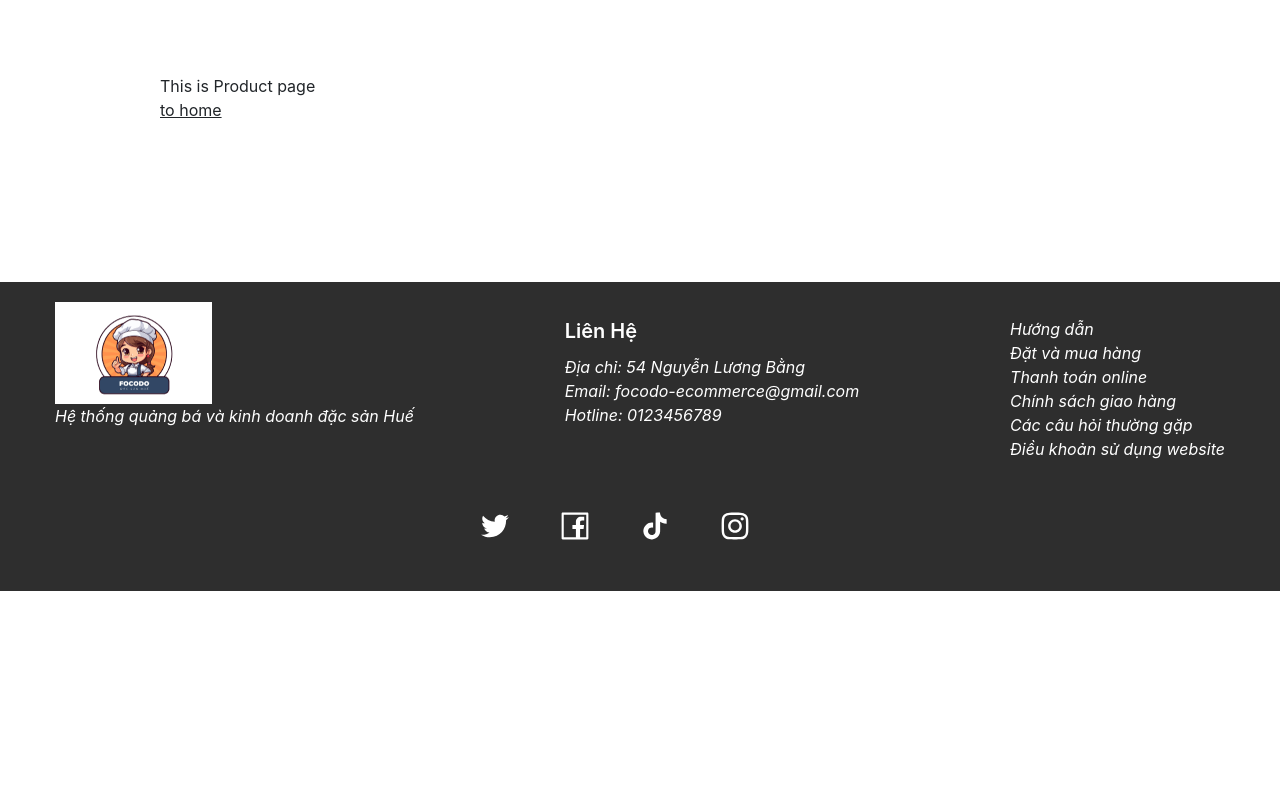
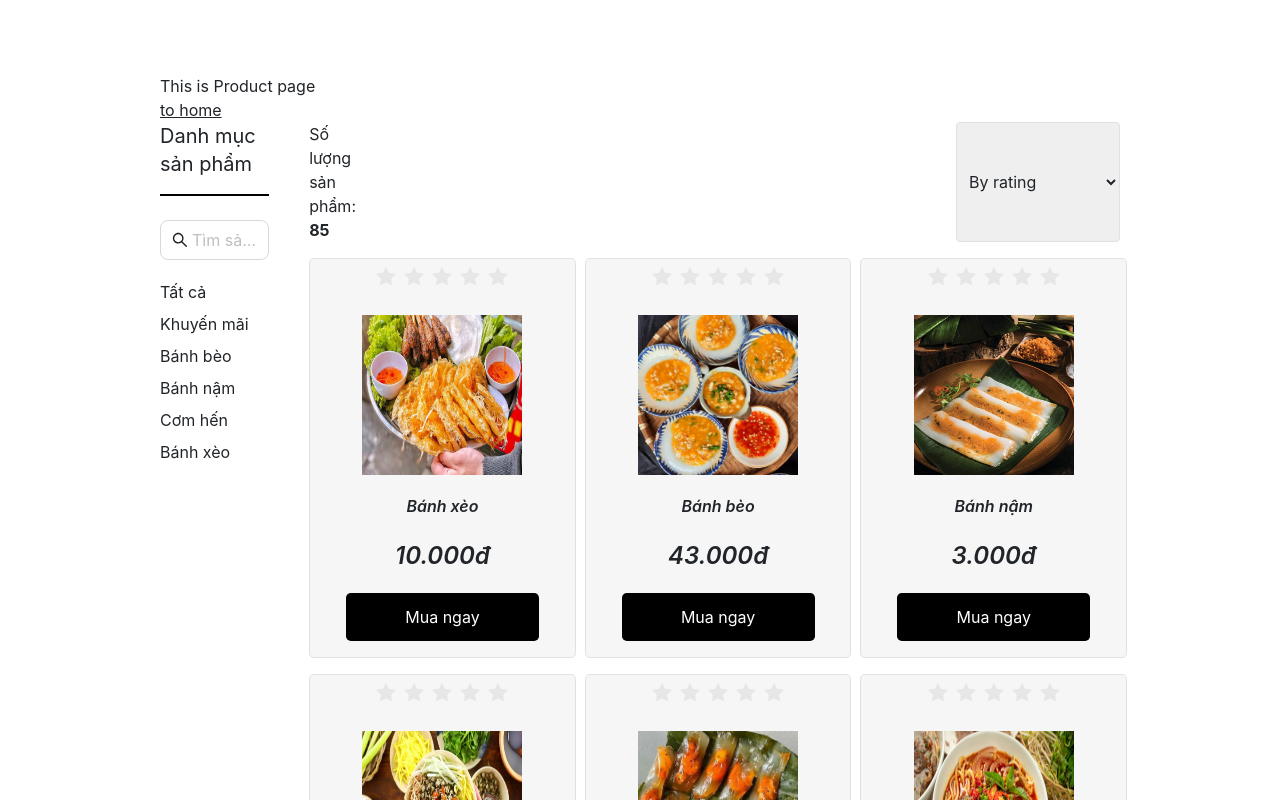
Before and after one commit to trantan66/focodo-ecommerce, a React (Create React App) app: page /product in a window 1280 px wide. Shown: the part 820-1620 px from the top of the page. Before the commit the page ends 1411 px from the top, so only its background shows below. Built offline with nearby package versions, Linux system fonts and the light colour scheme.

Commit message:
Product Page

```diff
--- a/package.json
+++ b/package.json
@@ -4,6 +4,7 @@
   "private": true,
   "dependencies": {
     "@ant-design/icons": "^5.4.0",
+    "@headlessui/react": "^2.1.8",
     "@testing-library/jest-dom": "^5.17.0",
     "@testing-library/react": "^13.4.0",
     "@testing-library/user-event": "^13.5.0",
--- a/src/Pages/Product.jsx
+++ b/src/Pages/Product.jsx
@@ -1,5 +1,80 @@
 import React from "react";
 import { Link } from "react-router-dom";
+import { SearchOutlined } from "@ant-design/icons";
+import { Input, Rate } from "antd";
+import banhxeonemlui from "../Components/Shared/image/banhxeo-nemlui.jpg";
+import banhbeo from "../Components/Shared/image/banhbeo.jpg";
+import banhnam from "../Components/Shared/image/banhnam.jpg";
+import comhen from "../Components/Shared/image/comhen.jpg";
+import banhloc from "../Components/Shared/image/banhloc.jpg";
+import bunbohue from "../Components/Shared/image/bunbohue.jpg";
+
+function Filter() {
+  return (
+    <div className="">
+      <label htmlFor="" className="text-xl ">
+        Danh mục sản phẩm
+      </label>
+      <div class="w-full h-0.5 bg-black mt-2 mb-4"></div>
+      <div className="mb-3">
+        <Input
+          size="large"
+          placeholder="Tìm sản phẩm"
+          prefix={<SearchOutlined />}
+        />
+      </div>
+      <div className="leading-loose">
+        <a href="" className="hover:text-orange-500 hover:no-underline">
+          Tất cả
+        </a>
+        <br></br>
+        <a href="" className="hover:text-orange-500 hover:no-underline">
+          Khuyến mãi
+        </a>
+        <br></br>
+        <a href="" className="hover:text-orange-500 hover:no-underline">
+          Bánh bèo
+        </a>
+        <br></br>
+        <a href="" className="hover:text-orange-500 hover:no-underline">
+          Bánh nậm
+        </a>
+        <br></br>
+        <a href="" className="hover:text-orange-500 hover:no-underline">
+          Cơm hến
+        </a>
+        <br></br>
+        <a href="" className="hover:text-orange-500 hover:no-underline">
+          Bánh xèo
+        </a>
+      </div>
+    </div>
+  );
+}
+
+function ProductList(props) {
+  return (
+    <div className="flex flex-col item-center justify-between border border-black rounded-lg w-[266.67px] h-[400px] bg-[#F6F6F6]">
+      <div className="flex justify-center items-center mt-2">
+        <Rate></Rate>
+      </div>
+      <img
+        src={props.image}
+        alt=""
+        className="w-[160px] h-[160px] mx-auto mt-2 "
+      />
+      <span className="mx-auto italic font-semibold text-[16px]">
+        {props.name}
+      </span>
+      <span className="mx-auto italic font-semibold text-[24px]">
+        {props.price}
+      </span>
+      <button className="bg-black text-white mx-auto mb-3 w-[193px] h-[48px] rounded-lg hover:bg-[#3C3D37] transition duration-300">
+        Mua ngay
+      </button>
+    </div>
+  );
+}
 
 function Product() {
   return (
@@ -8,6 +83,53 @@ function Product() {
       <Link className="underline" to="/">
         to home
       </Link>
+      <div className="flex justify-center">
+        <Filter></Filter>
+        <div className="">
+          <div className="flex ml-10">
+            <p>
+              Số lượng sản phẩm: <span class="font-bold">85</span>
+            </p>
+            <select className="border border-gray-300 p-2 rounded ml-[600px]">
+              <option>By rating</option>
+              <option>Price low to high</option>
+              <option>Price high to low</option>
+            </select>
+          </div>
+          <div className="grid grid-cols-3 ml-10 mt-3 gap-4 ">
+            <ProductList
+              image={banhxeonemlui}
+              name="Bánh xèo"
+              price="10.000đ"
+            ></ProductList>
+            <ProductList
+              image={banhbeo}
+              name="Bánh bèo"
+              price="43.000đ"
+            ></ProductList>
+            <ProductList
+              image={banhnam}
+              name="Bánh nậm"
+              price="3.000đ"
+            ></ProductList>
+            <ProductList
+              image={comhen}
+              name="Cơm hến"
+              price="12.000đ"
+            ></ProductList>
+            <ProductList
+              image={banhloc}
+              name="Bánh lọc"
+              price="29.000đ"
+            ></ProductList>
+            <ProductList
+              image={bunbohue}
+              name="Bún bò Huế"
+              price="56.000đ"
+            ></ProductList>
+          </div>
+        </div>
+      </div>
     </div>
   );
 }
```
Also changed, not shown: 1 other file (tests, documents, lock files or other folders).
